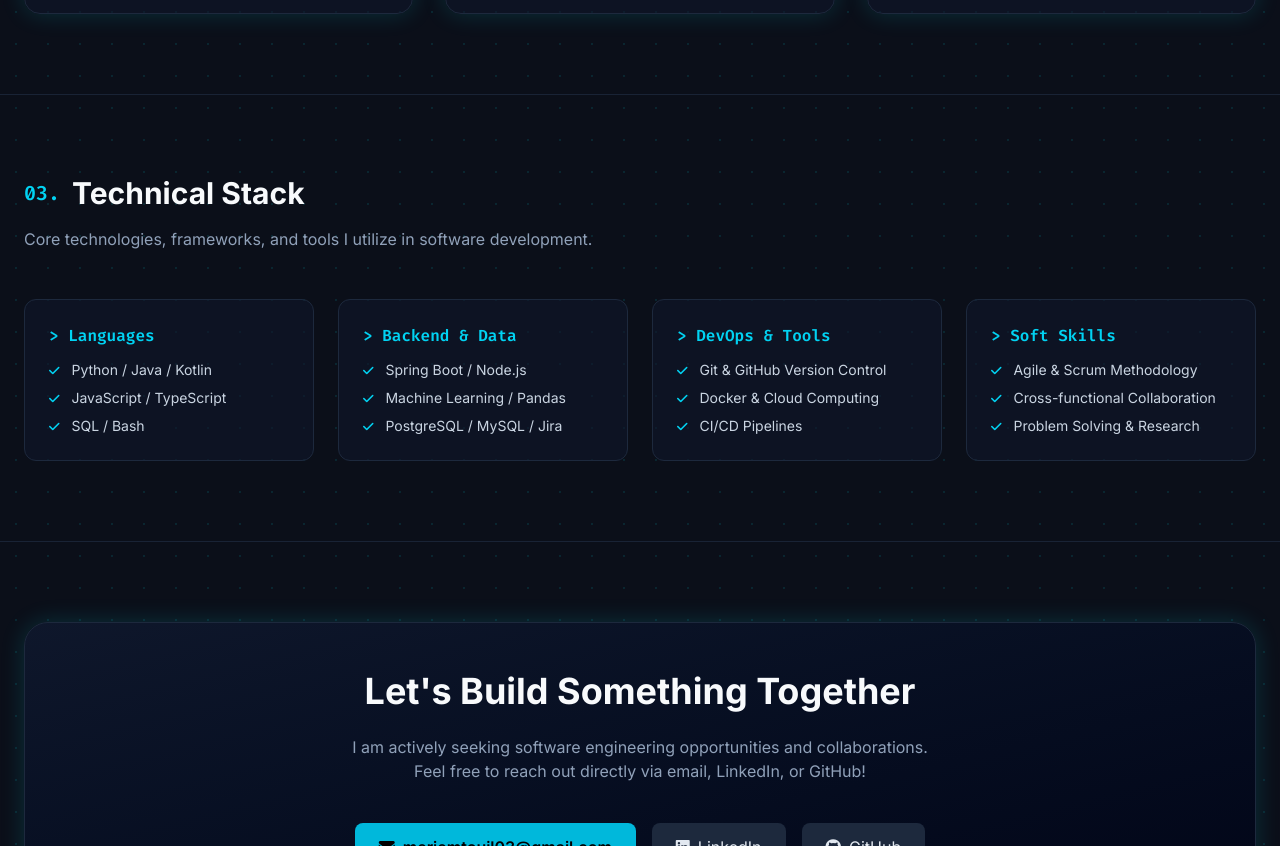
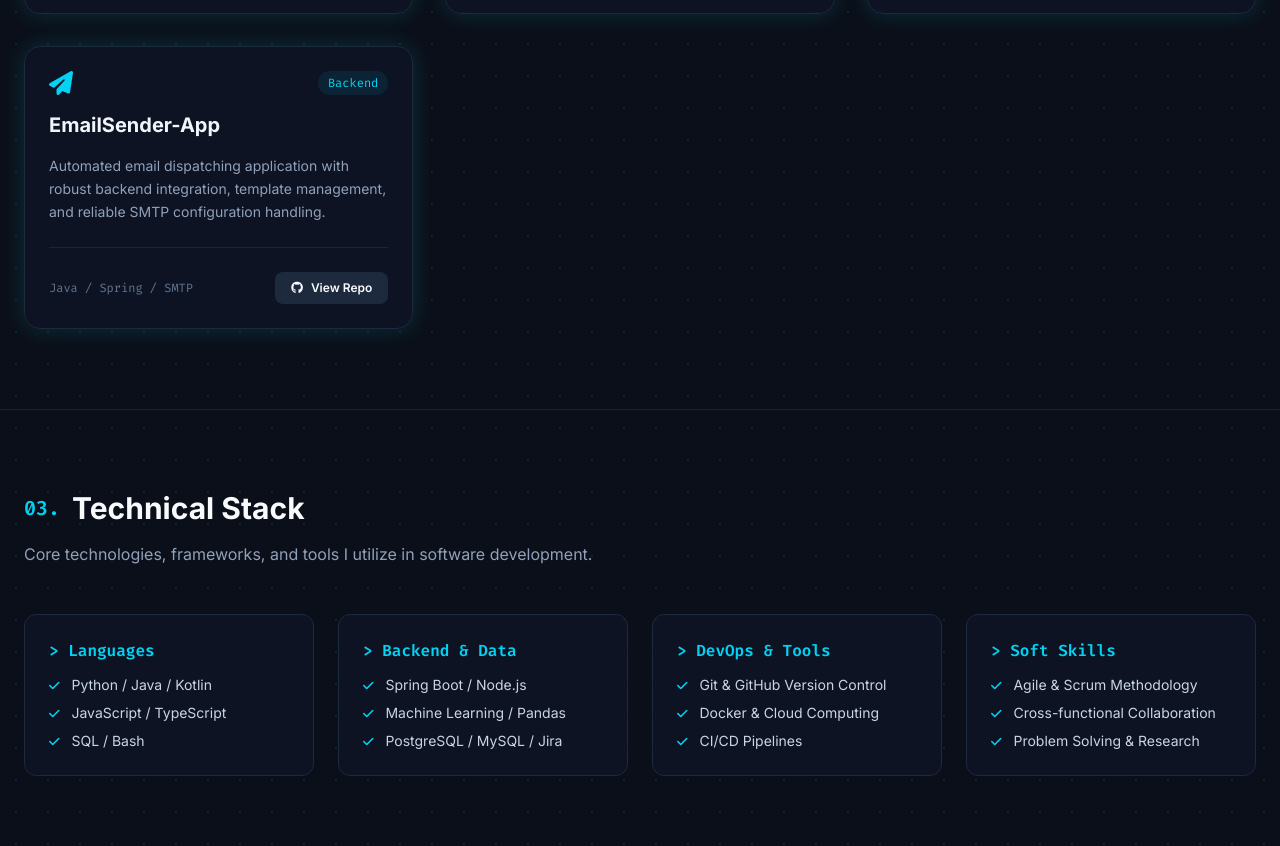
Before and after one commit to meriemtl/Portfolio, a plain HTML site: page index.html in a window 1280 px wide. Shown: the part 1700-2546 px from the top of the page. Drawn offline with nearby package versions, Linux system fonts and the light colour scheme.

```diff
--- a/index.html
+++ b/index.html
@@ -182,6 +182,27 @@
                     </a>
                 </div>
             </div>
+
+            <!-- Project 3 -->
+             <div class="flex flex-col justify-between p-6 rounded-2xl bg-slate-900/60 border border-slate-800 glow-box transition hover:border-cyan-500/50">
+                <div class="space-y-4">
+                    <div class="flex items-center justify-between">
+                        <i class="fas fa-paper-plane text-2xl text-cyan-400"></i>
+                        <span class="px-2.5 py-1 rounded-full bg-cyan-500/10 text-cyan-400 text-xs font-code">Backend</span>
+                    </div>
+                    <h3 class="text-xl font-bold text-slate-100">EmailSender-App</h3>
+                    <p class="text-slate-400 text-sm leading-relaxed">
+                        Automated email dispatching application with robust backend integration, template management, and reliable SMTP configuration handling.
+                    </p>
+                </div>
+                <div class="pt-6 mt-6 border-t border-slate-800/80 flex items-center justify-between">
+                    <span class="text-xs font-code text-slate-500">Java / Spring / SMTP</span>
+                    <a href="https://github.com/meriemtl/EmailSender-App" target="_blank" class="px-4 py-2 rounded-lg bg-slate-800 hover:bg-cyan-500 hover:text-black text-xs font-semibold transition flex items-center gap-2">
+                        <i class="fab fa-github"></i> View Repo
+                    </a>
+                </div>
+            </div>
+
         </div>
     </section>
 
```
